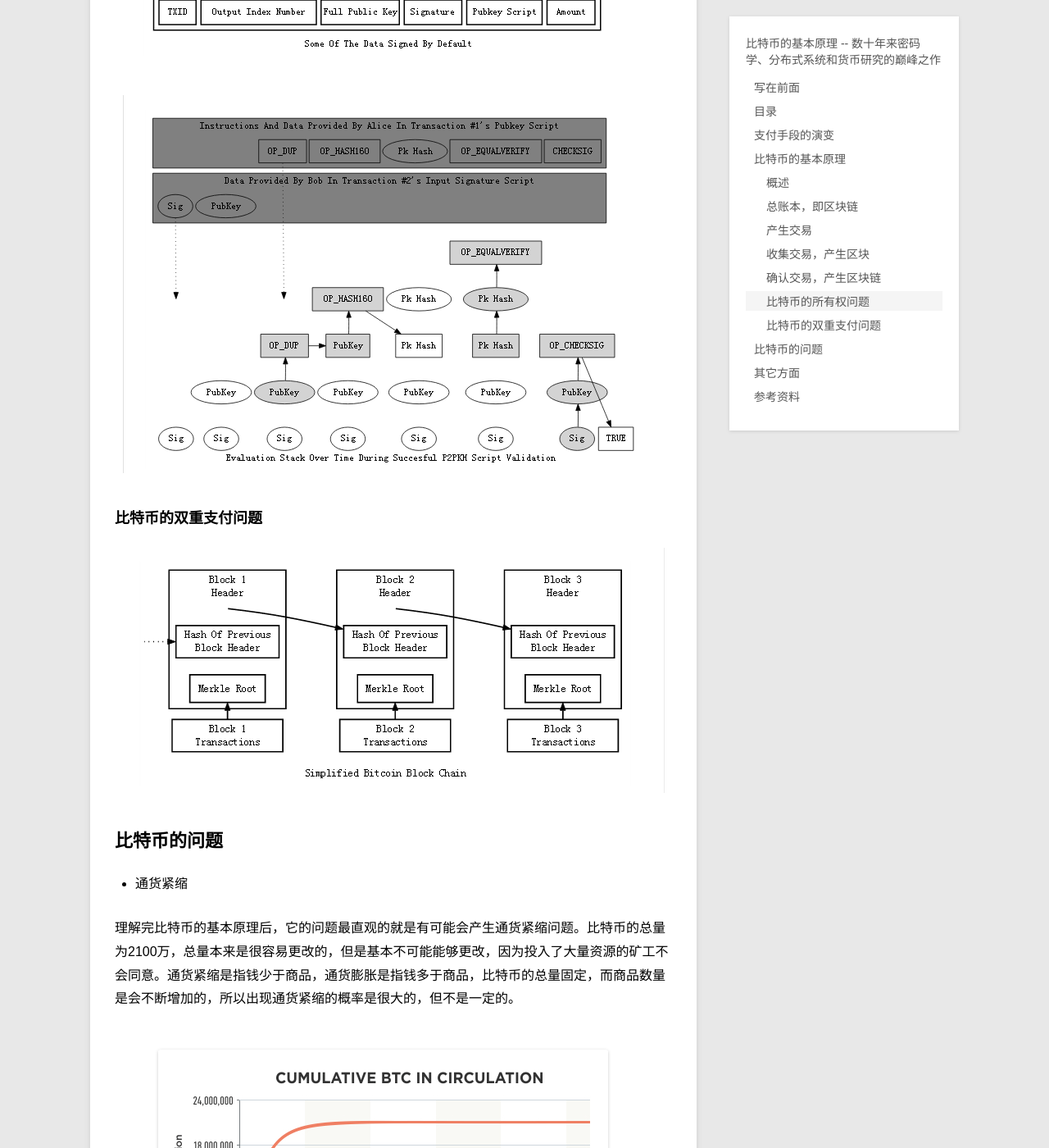
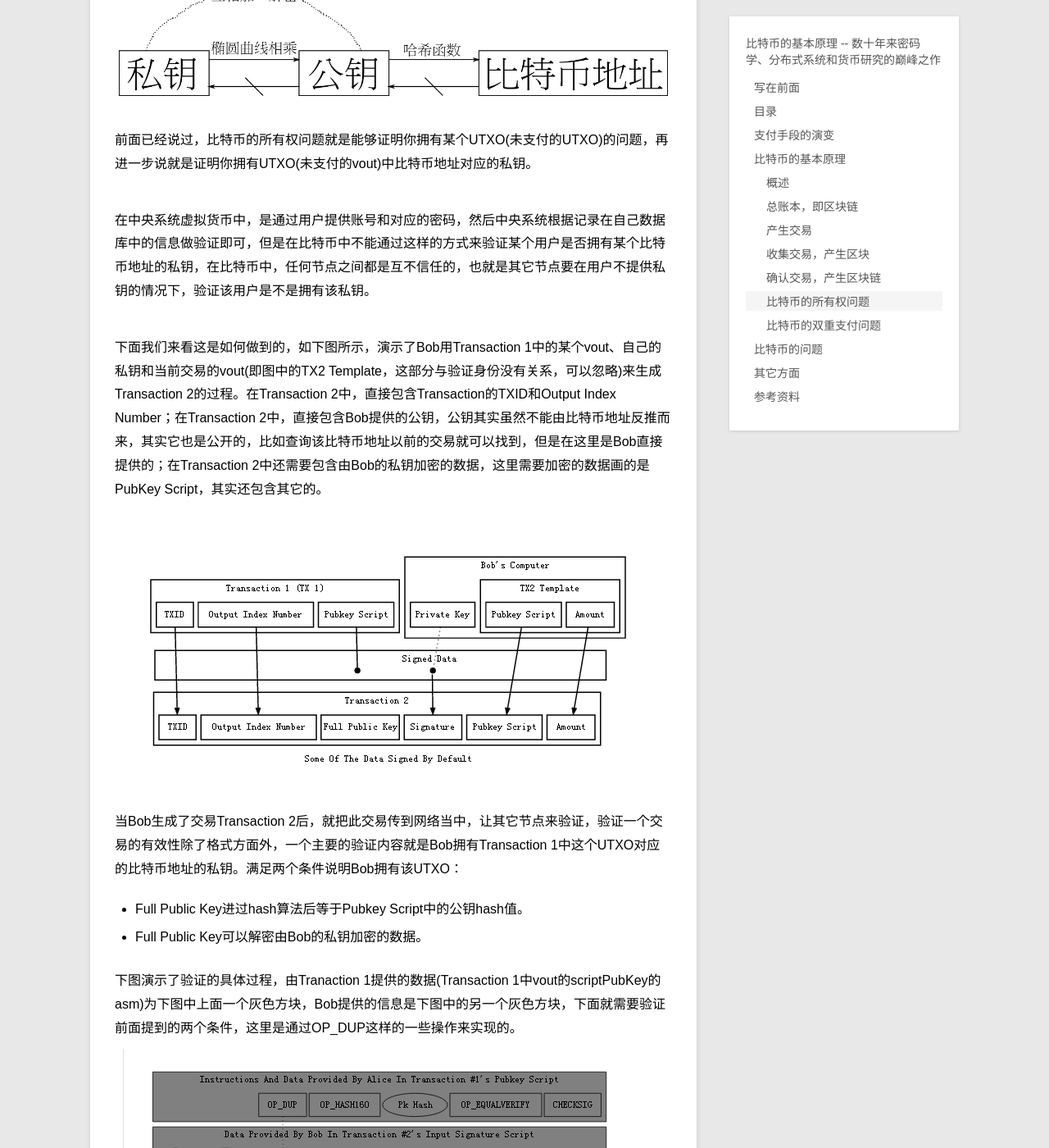
Before and after one commit to xiaofandh12/xiaofandh12.github.io, a Jekyll site: the page built from _posts/blog/2016-07-01-Bitcoin.md, in a window 1280 px wide and 1400 px high, scrolled down 14755 px. Shown: the whole window at 82% size. Built offline with Jekyll 4.4.1, drawn with Linux system fonts in a browser that asks for light colours; Markdown is read by kramdown in place of the engine named in the settings; comment, search, counter and statistics services are not loaded; some of the changed text lies outside the part shown.

Commit message:
比特币的基本原理 -- 比特币的所有权问题完成

```diff
--- a/_posts/blog/2016-07-01-Bitcoin.md
+++ b/_posts/blog/2016-07-01-Bitcoin.md
@@ -155,13 +155,32 @@
 
 ### 比特币的所有权问题
 
+在理解比特币的基本原理过程中，对我个人来说最难的就是比特币的所有权问题，虽然这不是中本聪最大的创新所在，不过他提供了一个很巧妙的解决办法。
+
+我们再来回顾一下交易的结构，如下图所示，一个交易有交易编号txid，及其编号hex，有多个vin和多个vout，vin是指当前交易的比特币来自于前面哪个交易的vout，在一个vin中，指定了前面某个交易的vout，以及签名信息；vout是指当前交易的支付对象。一个交易的生成首先要指定vin和vout，然后再使用私钥对此交易进行签名，这两步在比特币核心中都需要相应的命令来执行。
+
 ![transaction](/images/2016-07-01-Bitcoin/transaction.png)
 
+下面我们再说明一下私钥(private key)、公钥(public key)、比特币地址(bitcoin address)之间的关系。私钥可以通过椭圆相乘算法生成公钥，反之不可；公钥可以通过哈希函数生成比特币地址，反之不可；私钥加密的数据可以用公钥解密，公钥加密的数据也可以由私钥解密；一般数据传输都是公钥加密数据，然后传输，	接收后用私钥解密。
 ![private key, public key and bitcoin address](/images/2016-07-01-Bitcoin/pubandprivkey.png)
+
+前面已经说过，比特币的所有权问题就是能够证明你拥有某个UTXO(未支付的UTXO)的问题，再进一步说就是证明你拥有UTXO(未支付的vout)中比特币地址对应的私钥。
+
+在中央系统虚拟货币中，是通过用户提供账号和对应的密码，然后中央系统根据记录在自己数据库中的信息做验证即可，但是在比特币中不能通过这样的方式来验证某个用户是否拥有某个比特币地址的私钥，在比特币中，任何节点之间都是互不信任的，也就是其它节点要在用户不提供私钥的情况下，验证该用户是不是拥有该私钥。
+
+下面我们来看这是如何做到的，如下图所示，演示了Bob用Transaction 1中的某个vout、自己的私钥和当前交易的vout(即图中的TX2 Template，这部分与验证身份没有关系，可以忽略)来生成Transaction 2的过程。在Transaction 2中，直接包含Transaction的TXID和Output Index Number；在Transaction 2中，直接包含Bob提供的公钥，公钥其实虽然不能由比特币地址反推而来，其实它也是公开的，比如查询该比特币地址以前的交易就可以找到，但是在这里是Bob直接提供的；在Transaction 2中还需要包含由Bob的私钥加密的数据，这里需要加密的数据画的是PubKey Script，其实还包含其它的。
 
 ![P2PKH](/images/2016-07-01-Bitcoin/p2pkh.png)
 
+当Bob生成了交易Transaction 2后，就把此交易传到网络当中，让其它节点来验证，验证一个交易的有效性除了格式方面外，一个主要的验证内容就是Bob拥有Transaction 1中这个UTXO对应的比特币地址的私钥。满足两个条件说明Bob拥有该UTXO：
+
+* Full Public Key进过hash算法后等于Pubkey Script中的公钥hash值。
+* Full Public Key可以解密由Bob的私钥加密的数据。
+
+下图演示了验证的具体过程，由Tranaction 1提供的数据(Transaction 1中vout的scriptPubKey的asm)为下图中上面一个灰色方块，Bob提供的信息是下图中的另一个灰色方块，下面就需要验证前面提到的两个条件，这里是通过OP_DUP这样的一些操作来实现的。
 ![P2PKH validation](/images/2016-07-01-Bitcoin/p2pkhvalidation.png)
+
+总结一下，比特币的所有权问题就是要证明某用户拥有某个UTXO，那么该用户要提供两个信息，一是公钥以及私钥加密的数据。能够验证通过，就必须要保证用户提供的公钥可以解密私钥加密的数据；另外，还必须要保证用户提供的公钥和该UTXO的公钥hash值是一一对应的，不然用户提供自己的公钥，那它当然可以解密自己私钥加密的数据。
 
 ### 比特币的双重支付问题
 
```
